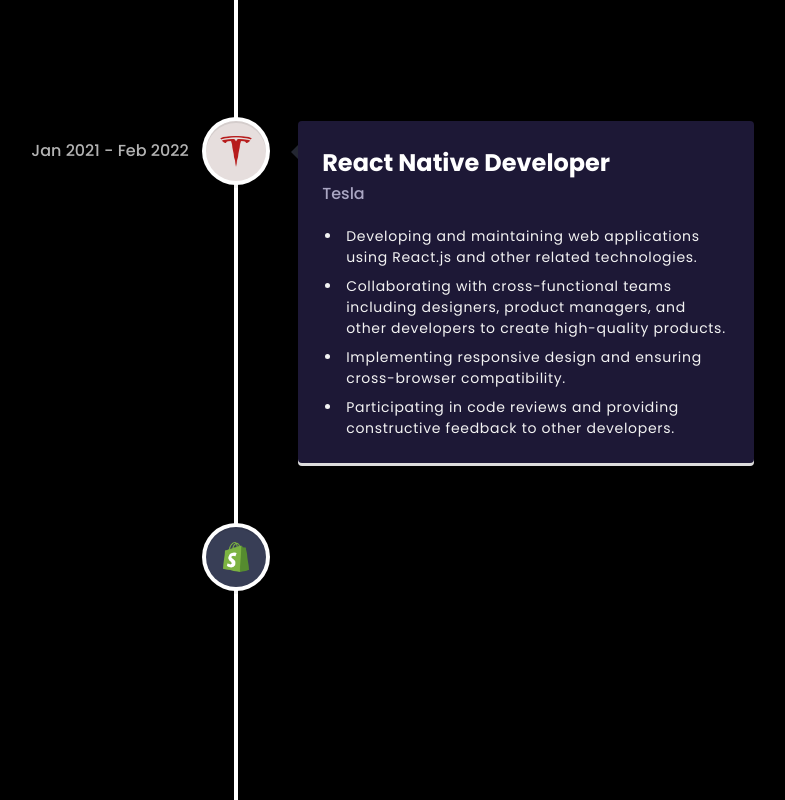
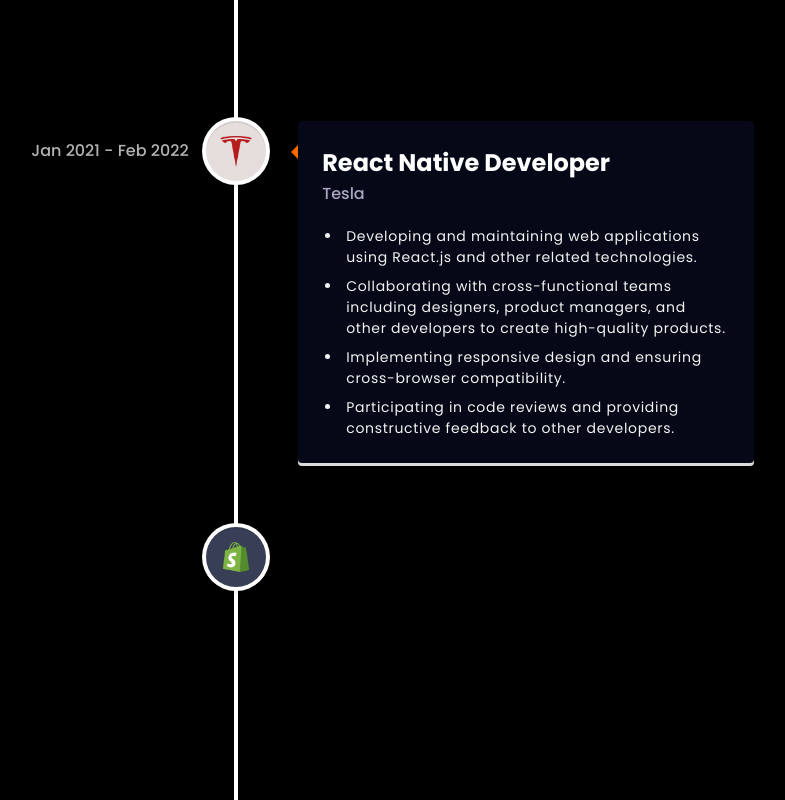
Before and after one commit to alessandro-baldassarre/portfolio, a React (Vite) app: page / in a window 1280 px wide. Shown: the part 2540-3340 px from the top of the page, without its empty margins (404-1189 px from the left). Built offline with nearby package versions, Linux system fonts and the light colour scheme.

Commit message:
Update arrow style

```diff
--- a/src/components/Experience.jsx
+++ b/src/components/Experience.jsx
@@ -9,7 +9,7 @@ import { experiences } from "../constants"
 
 const ExperienceCard = ({ experience }) => {
     return (
-        <VerticalTimelineElement contentStyle={{ background: "#1d1836", color: "#fff" }} contentArrowStyle={{ borderRight: "7px solid #232631" }} date={experience.date}
+        <VerticalTimelineElement contentStyle={{ background: "#050816", color: "#fff" }} contentArrowStyle={{ borderRight: "7px solid #FF6700" }} date={experience.date}
             icon={<div className="w-full h-full grid place-content-center">
                 <img src={experience.icon} alt={experience.company_name} className="object-contain p-3" />
             </div>}
```
